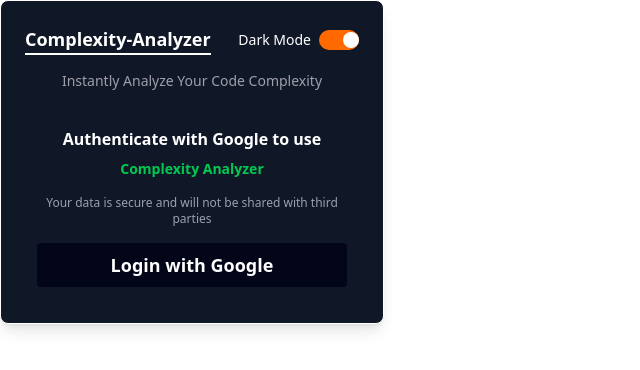
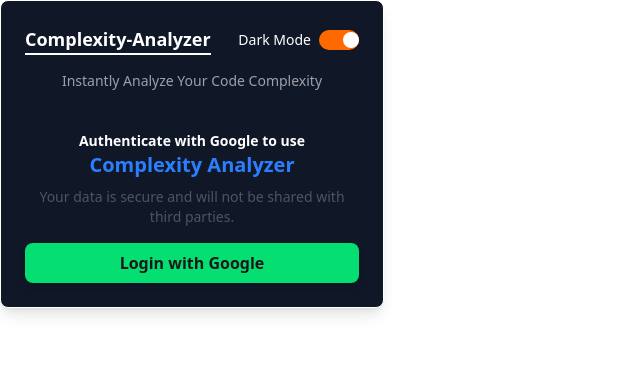
Before and after one commit to sagarchaurasia176/Code-Analyzer-chrome-extension, a React (Vite) app: page / in a window 1280 px wide. Shown: the top 370 px of the page, without its empty margins (0-640 px from the left). Built offline with nearby package versions, Linux system fonts and the light colour scheme; no server answers.

Commit message:
pref:modify firebase authentication logic,now everything work fine as according to customer feedack

```diff
--- /dev/null
+++ b/src/auth/AutheFrame.tsx
@@ -0,0 +1,92 @@
+import React, { useRef } from "react";
+import { useGlobalContext } from "../context/ContextManager";
+import toast from "react-hot-toast";
+
+const FIREBASE_HOSTING_URL = "https://chrome-firebase.vercel.app";
+// const BACKEND_API_URL = "http://localhost:5080/user/auth/login"; // Replace with your backend URL
+
+const AutheFrame = () => {
+
+
+  const iframeRef = useRef<HTMLIFrameElement>(null);
+  const { loading, setError, setLoading, error ,user,setUser} = useGlobalContext();
+  const requestAuth = () => {
+    setLoading(true);
+    if (!iframeRef.current) return;
+    iframeRef.current.contentWindow?.postMessage({ initAuth: true }, FIREBASE_HOSTING_URL);
+  };
+
+  // Listen for messages from the authentication popup
+  React.useEffect(() => {
+    const handleMessage = async (event: MessageEvent) => {
+      if (event.origin !== FIREBASE_HOSTING_URL) return; // Ensure it's from your trusted source
+      const { idToken } = event.data;
+
+      try {
+        const response = await fetch("http://localhost:5080/user/auth/login", {
+          method: "POST",
+          headers: {
+            "Content-Type": "application/json",
+          },
+          body: JSON.stringify({ idToken }),
+        });
+
+        const data = await response.json();
+        console.log("after backend response we get it!")
+        console.log(data)
+
+        setUser(data);
+        if (!response.ok) throw new Error(data.message || "Authentication failed");
+
+        // Store user session, token, or update global state as needed
+        } catch (error) {
+          console.log("backend error")
+        } finally {
+        setLoading(false);
+      }
+    };
+
+    window.addEventListener("message", handleMessage);
+    return () => window.removeEventListener("message", handleMessage);
+  }, []);
+
+  return (
+    <div className="flex flex-col items-center justify-center">
+      {/* Hidden Iframe for Authentication */}
+      <iframe ref={iframeRef} src={FIREBASE_HOSTING_URL} style={{ display: "none" }} />
+
+      <p className="text-center mt-4 text-sm font-semibold">
+      Authenticate with Google to use
+      <span className="block text-xl font-bold text-blue-500">Complexity Analyzer</span>
+      </p>
+      <p className="text-center mt-2 text-sm text-gray-600">
+      Your data is secure and will not be shared with third parties.
+      </p>
+
+      {/* Login Button */}
+      <button
+      onClick={requestAuth}
+      className={`p-2 rounded-lg w-full cursor-pointer bg-green-400 text-zinc-900 font-bold shadow-md flex items-center justify-center mt-4 transition
+      ${loading ? "opacity-50 cursor-not-allowed" : "hover:bg-green-500"}`}
+      disabled={loading}
+      >
+      {loading ? "Processing..." : "Login with Google"}
+      </button>
+
+      {/* Loader */}
+      {loading && (
+      <div className="mt-4">
+        <div className="animate-spin rounded-full h-6 w-6 border-t-2 border-white"></div>
+      </div>
+      )}
+      {/* User Email */}
+      {user && <p className="text-white text-sm mt-2">Logged in as: {user.email}</p>}
+    </div>
+  );
+};
+
+export default AutheFrame;
+
+
+// Issues - from frontend request not goes to backend
+// but from the backend the data stored into the db
--- a/src/auth/GoogleAuth.tsx
+++ /dev/null
@@ -1,61 +0,0 @@
-import React, { useEffect, useState } from "react";
-
-const GoogleAuth: React.FC = () => {
-  const [user, setUser] = useState<{ email: string } | null>(null);
-
-  const handleLogin = () => {
-    window.open(
-      "https://chrome-firebase-auth.vercel.app",
-      "AuthWindow",
-      "width=500,height=600"
-    );
-  };
-
-    useEffect(()=>{
-      const handleLogin = () => {
-        console.log("Sagar")
-        chrome.runtime.sendMessage({ action: "signIn" }, (response) => {
-          if (response?.idToken) {
-            console.log("ID Token received:", response.idToken);
-            fetch("http://localhost:4000/user/auth/login", {
-              method: "POST",
-              headers: { "Content-Type": "application/json" },
-              body: JSON.stringify({ idToken: response.idToken }),
-              credentials: "include",
-            })
-              .then((res) => res.json())
-              .then((data) => {
-                console.log("Server Response:", data);
-                setUser(data.user); // Store user object
-              })
-              .catch((err) => console.error("Auth Error:", err));
-          } else {
-            console.error("Auth failed:", response?.error);
-          }
-        });
-      };
-
-      handleLogin()
-
-    },[]);
-
-
-  return (
-    <div className="text-center">
-      <button
-        onClick={handleLogin}
-        className="px-4 py-2 text-lg font-bold cursor-pointer text-white w-full bg-slate-950 border-none rounded"
-      >
-        Login with Google
-      </button>
-
-      {user && (
-        <div className="mt-4">
-          <p className="text-white">Welcome, {user.email}</p>
-        </div>
-      )}
-    </div>
-  );
-};
-
-export default GoogleAuth;
--- a/src/background.ts
+++ b/src/background.ts
@@ -10,7 +10,6 @@
   }
   return true;
 });
-
 
 // const CLIENT_ID = "606210864320-6tooichvh9jc208e87onp3i2g2uefbkk.apps.googleusercontent.com";
 // const REDIRECT_URL = chrome.identity.getRedirectURL();
--- a/src/components/Popup.tsx
+++ b/src/components/Popup.tsx
@@ -1,5 +1,6 @@
 import React, { useState } from "react";
-import GoogleAuth from "../auth/GoogleAuth";
+import GoogleAuth from '../auth/AutheFrame';
+import AutheFrame from "../auth/AutheFrame";
 
 // Popup - component.tsx
 const Popup = () => {
@@ -35,18 +36,7 @@
         Instantly Analyze Your Code Complexity
       </span>
       <br />
-      <div className="text-center flex flex-col p-3">
-        <h2 className="text-md font-bold text-white mb-2">
-          Authenticate with Google to use
-        </h2>
-        <h3 className="text-sm  text-green-500 font-semibold mb-4">
-          Complexity Analyzer
-        </h3>
-        <p className="text-xs text-gray-400 mb-4">
-          Your data is secure and will not be shared with third parties
-        </p>
-        <GoogleAuth />
-      </div>
+      <AutheFrame/>
     </div>
   );
 };
--- a/src/context/ContextManager.tsx
+++ b/src/context/ContextManager.tsx
@@ -1,5 +1,4 @@
-import { createContext, useState, ReactNode, useContext, useEffect } from "react";
-import toast from "react-hot-toast";
+import React, { createContext, useState, ReactNode, useContext } from "react";
 
 // Create Context - provider
 export const ContextAPI = createContext<
@@ -10,6 +9,8 @@
       error: string | null;
       setError: React.Dispatch<React.SetStateAction<string | null>>;
       setLoading: React.Dispatch<React.SetStateAction<boolean>>;
+      user:  any | null;
+      setUser: React.Dispatch<React.SetStateAction<any | null>>;
     }
   | undefined
 >(undefined);
@@ -23,6 +24,7 @@
   const [isDetect, setDetect] = useState(true);
   const [loading, setLoading] = useState(false);
   const [error, setError] = useState<string | null>(null);
+  const [user, setUser] = useState<{ name: string } | null>(null);
 
   return (
     <ContextAPI.Provider
@@ -33,6 +35,8 @@
         setLoading,
         error,
         setError,
+        user,
+        setUser,
       }}
     >
       {children}
```
Also changed, not shown: manifest.json, 2 other files (tests, documents, lock files or other folders).
